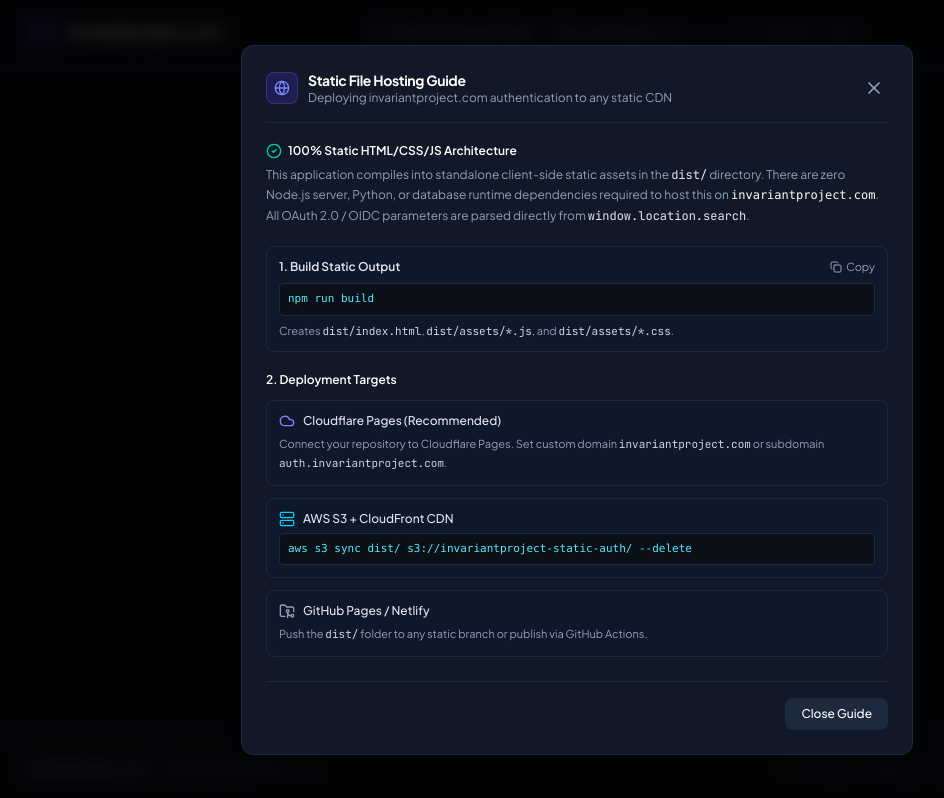
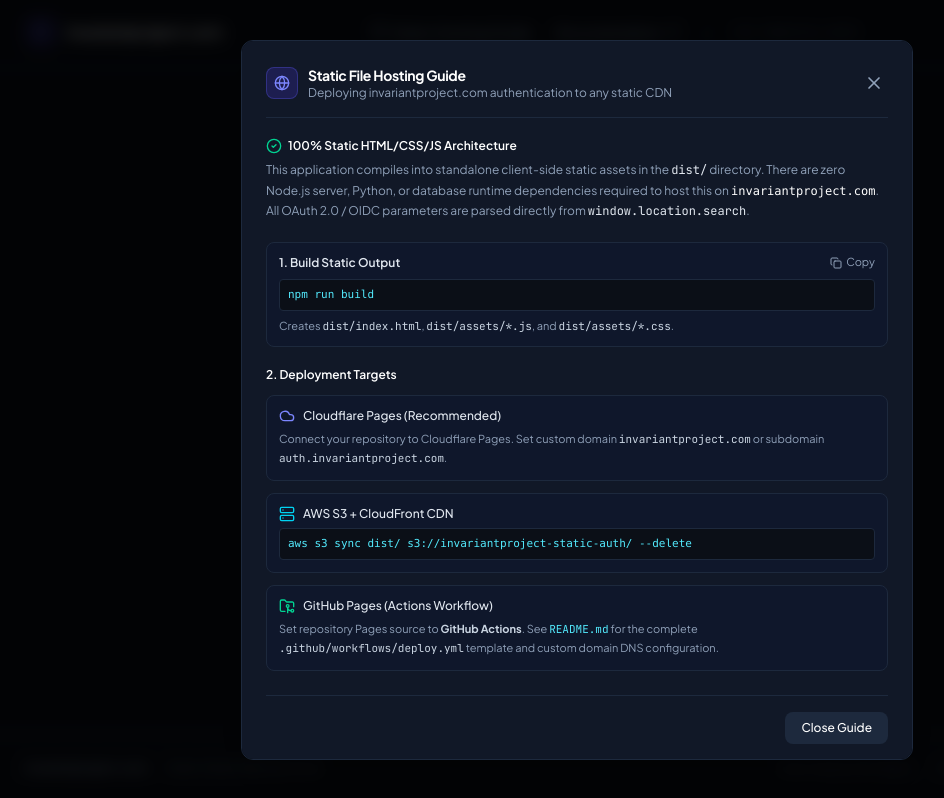
Before and after one commit to chuckjaz/invariant-project-site, a React (Vite) app: page / in a window 1280 px wide. Both pictures are taken after a click on the button "Static Hosting Guide". Shown: the whole page, without its empty margins (63-1007 px from the left). Built offline with nearby package versions, Linux system fonts and the light colour scheme.

Commit message:
docs: clarify GitHub Pages deployment workflow
Update StaticDeployModal and README to emphasize the GitHub Actions deployment path and provide specific setup instructions.

```diff
--- a/src/components/StaticDeployModal.tsx
+++ b/src/components/StaticDeployModal.tsx
@@ -112,14 +112,14 @@ Build output directory: dist`;
               </pre>
             </div>
 
-            {/* GitHub Pages / Netlify */}
+            {/* GitHub Pages */}
             <div className="p-3 bg-slate-900 border border-slate-800 rounded-lg space-y-1.5">
               <div className="flex items-center gap-2 font-medium text-slate-200">
-                <FolderGit2 className="h-4 w-4 text-slate-400" />
-                <span>GitHub Pages / Netlify</span>
+                <FolderGit2 className="h-4 w-4 text-emerald-400" />
+                <span>GitHub Pages (Actions Workflow)</span>
               </div>
               <p className="text-[11px] text-slate-400 leading-relaxed">
-                Push the <code className="text-slate-300">dist/</code> folder to any static branch or publish via GitHub Actions.
+                Set repository Pages source to <strong className="text-slate-300">GitHub Actions</strong>. See <code className="text-cyan-300">README.md</code> for the complete <code className="text-slate-300">.github/workflows/deploy.yml</code> template and custom domain DNS configuration.
               </p>
             </div>
           </div>
```
Also changed, not shown: 1 other file (tests, documents, lock files or other folders).
